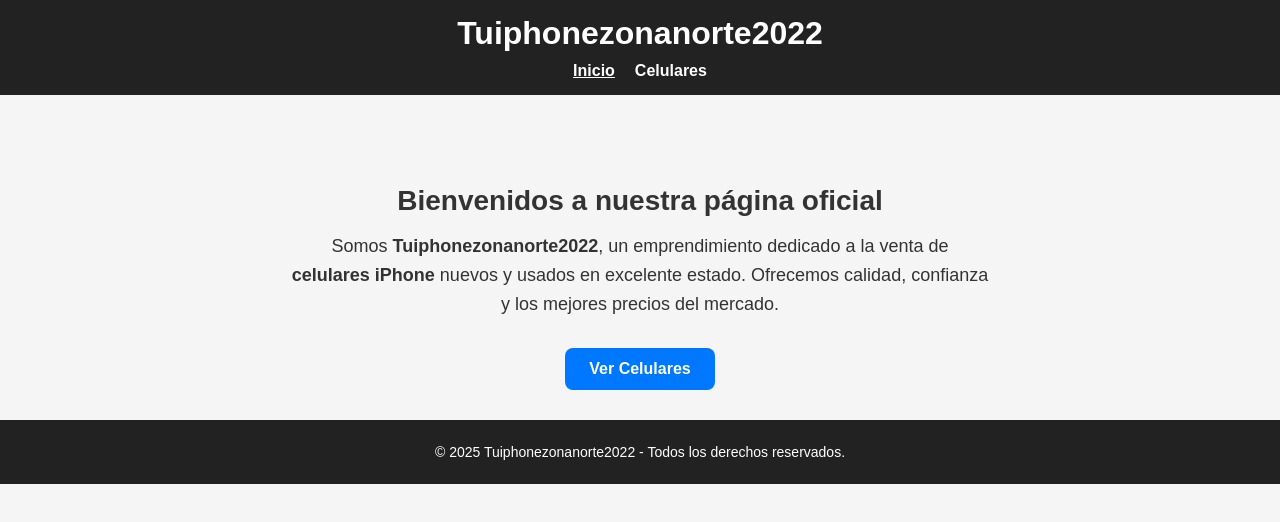
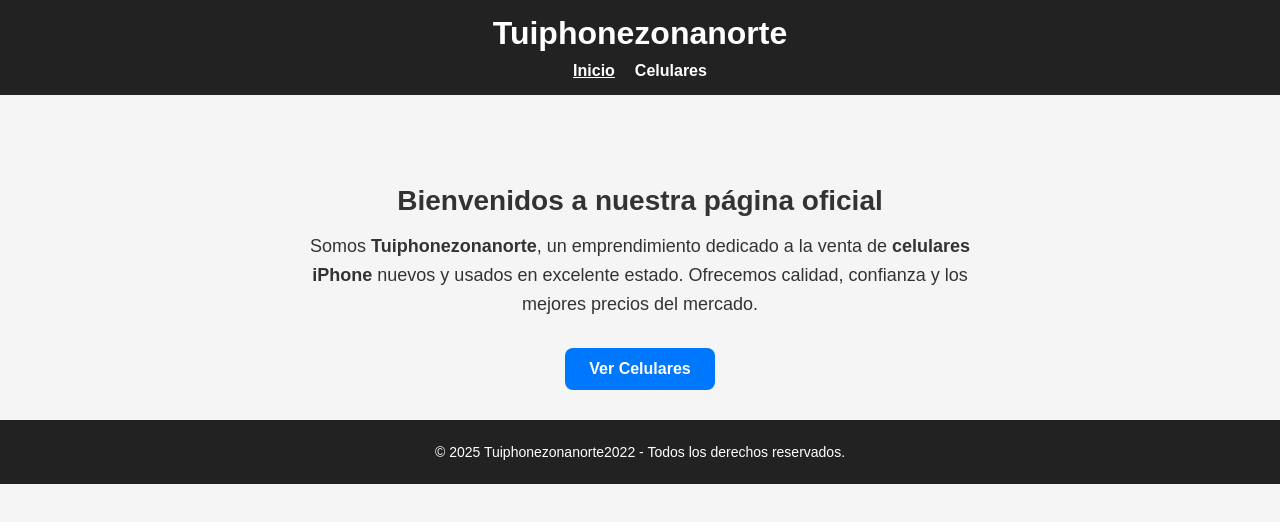
Before and after one commit to Emi-legui/Cliente-Ariana, a plain HTML site: page index.html in a window 1280 px wide. Drawn offline with Linux system fonts and the light colour scheme; a script that the page names is missing.

Commit message:
Cambiando formato

```diff
--- a/index.html
+++ b/index.html
@@ -9,7 +9,7 @@
 <body>
         <!-- ======= ENCABEZADO ======= -->
     <header>
-        <h1>Tuiphonezonanorte2022</h1>
+        <h1>Tuiphonezonanorte</h1>
         <nav>
             <ul>
                 <li><a href="index.html" class="activo">Inicio</a></li>
@@ -24,7 +24,7 @@
             <h2>Bienvenidos a nuestra página oficial</h2>
             <p>
                 <!-- Acá podés agregar una breve descripción del emprendimiento -->
-                Somos <strong>Tuiphonezonanorte2022</strong>, un emprendimiento dedicado a la venta de
+                Somos <strong>Tuiphonezonanorte</strong>, un emprendimiento dedicado a la venta de
                 <b>celulares iPhone</b> nuevos y usados en excelente estado.
                 Ofrecemos calidad, confianza y los mejores precios del mercado.
             </p>
```
Also changed, not shown: Celulares.html (+1 -1 lines).
